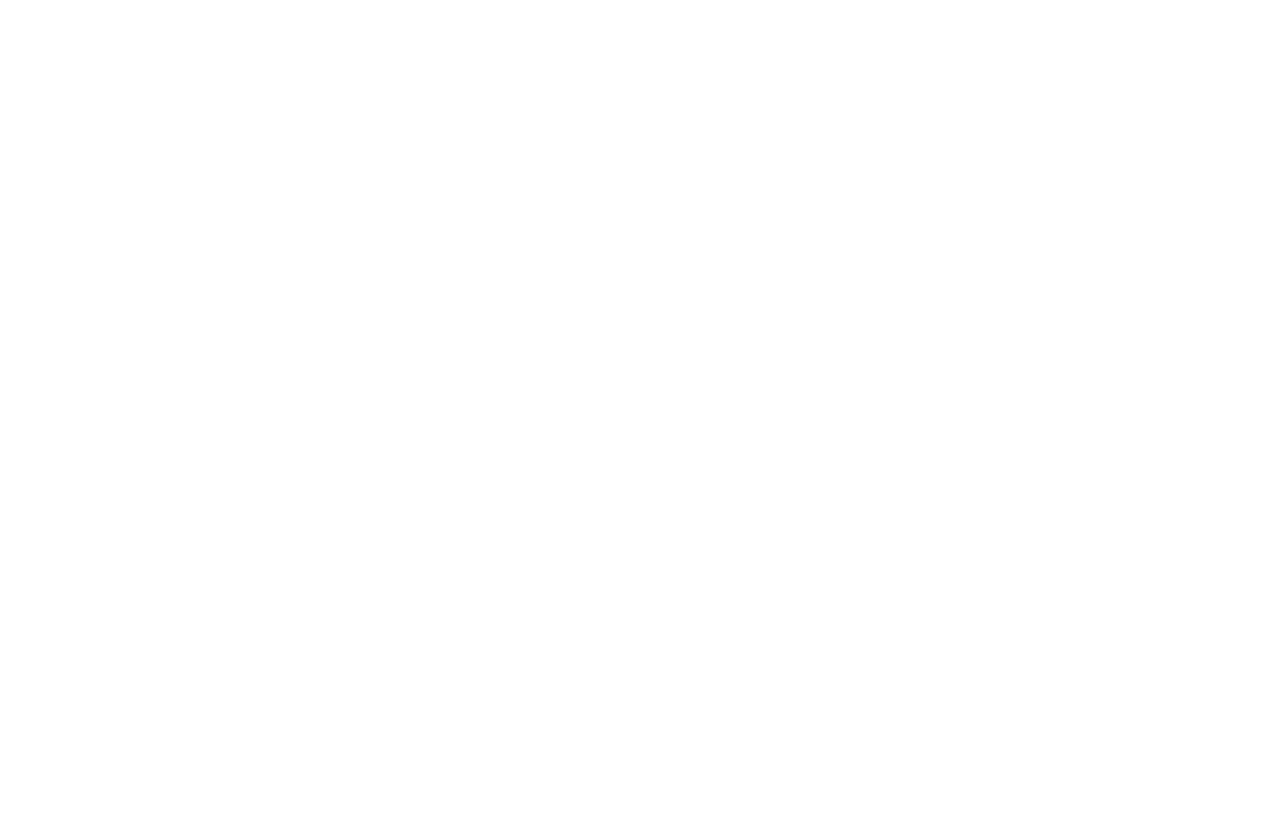
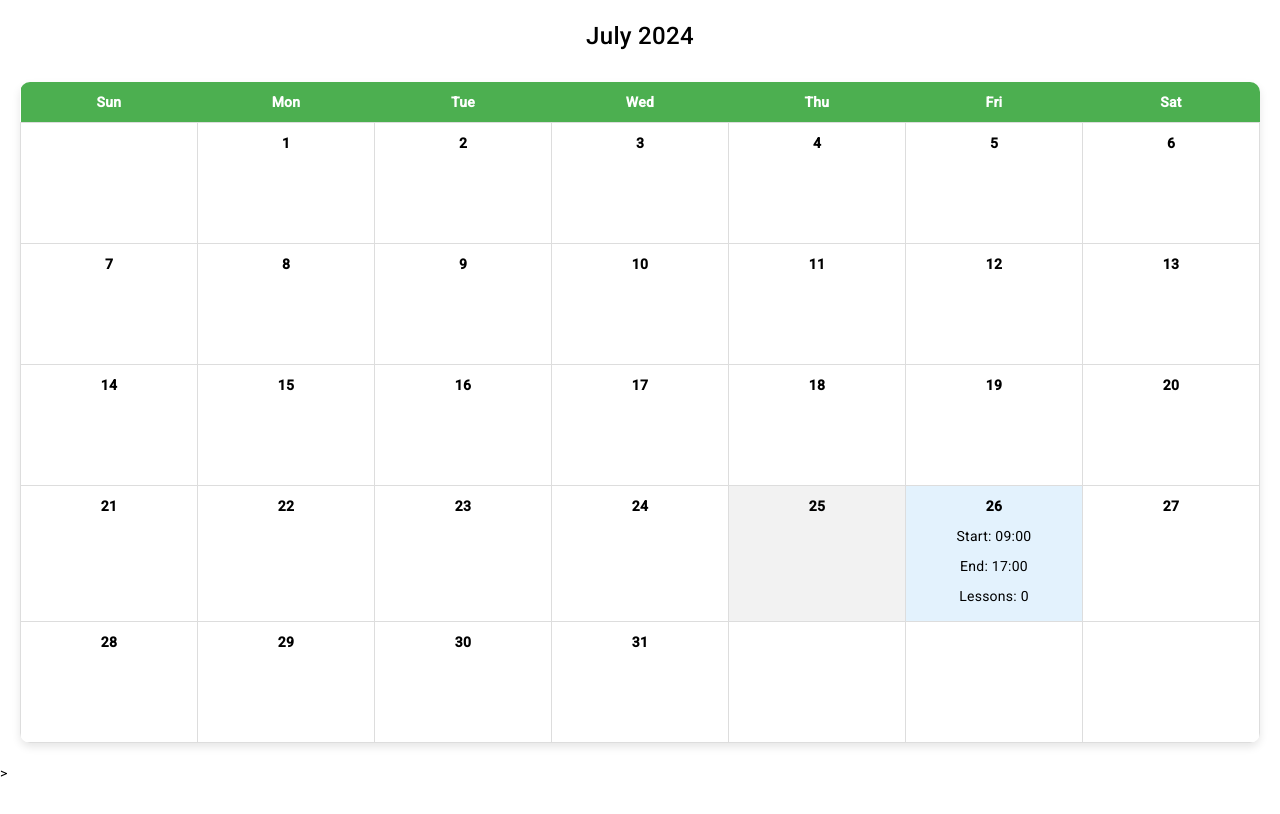
Before and after one commit to mihai22z/swim-scheduler-app, an Angular app in the folder frontend/: page /calendar in a window 1280 px wide. Before the commit this address led to /. Shown: the top 814 px of the page. Built offline with nearby package versions, Linux system fonts and the light colour scheme.

Commit message:
Create calendar and style it

```diff
--- a/frontend/src/app/app.routes.ts
+++ b/frontend/src/app/app.routes.ts
@@ -1,10 +1,12 @@
 import { Routes } from '@angular/router';
 import { ClientListComponent } from './components/client-list/client-list.component';
 import { ClientFormComponent } from './components/client-form/client-form.component';
+import { CalendarComponent } from './components/calendar/calendar.component';
 
 export const routes: Routes = [
   { path: 'clients', component: ClientListComponent },
   { path: 'clients/new', component: ClientFormComponent },
   { path: 'clients/:id', component: ClientFormComponent },
+  { path: 'calendar', component: CalendarComponent },
   { path: '', redirectTo: '/clients', pathMatch: 'full' },
 ];
--- a/frontend/src/app/components/calendar/calendar.component.css
+++ b/frontend/src/app/components/calendar/calendar.component.css
@@ -0,0 +1,63 @@
+table {
+  width: 100%;
+  border-collapse: collapse;
+  margin-top: 20px;
+}
+
+thead th {
+  background-color: #4caf50;
+  color: white;
+  padding: 10px;
+}
+
+tbody td {
+  border: 1px solid #ddd;
+  padding: 10px;
+  text-align: center;
+  vertical-align: top;
+  height: 100px;
+  width: 14.28%;
+}
+
+tbody td div {
+  display: flex;
+  flex-direction: column;
+  justify-content: space-between;
+  height: 100%;
+}
+
+tbody td span {
+  font-weight: bold;
+  margin-bottom: 5px;
+}
+
+tbody td div p {
+  margin: 5px 0;
+}
+
+.current-day {
+  background-color: #f2f2f2;
+  border: 2px solid #4caf50;
+}
+
+.workday {
+  background-color: #e3f2fd;
+}
+
+.calendar-container {
+  display: flex;
+  flex-direction: column;
+  align-items: center;
+  margin: 20px;
+}
+
+.calendar-header {
+  font-size: 24px;
+  margin-bottom: 10px;
+}
+
+.calendar-table {
+  box-shadow: 0 4px 8px rgba(0, 0, 0, 0.1);
+  border-radius: 10px;
+  overflow: hidden;
+}
--- a/frontend/src/app/components/calendar/calendar.component.html
+++ b/frontend/src/app/components/calendar/calendar.component.html
@@ -1 +1,37 @@
-<p>calendar works!</p>
+<div class="calendar-container">
+  <h2 class="calendar-header">{{ currentMonth | date : "MMMM yyyy" }}</h2>
+  <table class="calendar-table">
+    <thead>
+      <tr>
+        <th>Sun</th>
+        <th>Mon</th>
+        <th>Tue</th>
+        <th>Wed</th>
+        <th>Thu</th>
+        <th>Fri</th>
+        <th>Sat</th>
+      </tr>
+    </thead>
+    <tbody>
+      <tr *ngFor="let week of generateCalendar()">
+        <td
+          *ngFor="let day of week"
+          [ngClass]="{
+            'current-day': day && isCurrentDay(day),
+            workday: day && getWorkdayForDate(day)
+          }"
+        >
+          <div *ngIf="day">
+            <span>{{ day.getDate() }}</span>
+            <div *ngIf="getWorkdayForDate(day)">
+              <p>Start: {{ getWorkdayForDate(day)?.startTime }}</p>
+              <p>End: {{ getWorkdayForDate(day)?.endTime }}</p>
+              <p>Lessons: {{ getWorkdayForDate(day)?.lessons?.length }}</p>
+            </div>
+          </div>
+        </td>
+      </tr>
+    </tbody>
+  </table>
+</div>
+>
--- a/frontend/src/app/components/calendar/calendar.component.ts
+++ b/frontend/src/app/components/calendar/calendar.component.ts
@@ -1,10 +1,96 @@
 import { Component, OnInit } from '@angular/core';
+import { WorkdayService } from '../../services/workday.service';
+import { Workday } from '../../models/workday';
+import { CommonModule } from '@angular/common';
 
 @Component({
   selector: 'app-calendar',
   standalone: true,
-  imports: [],
+  imports: [CommonModule],
   templateUrl: './calendar.component.html',
   styleUrl: './calendar.component.css',
 })
-export class CalendarComponent {}
+export class CalendarComponent implements OnInit {
+  currentMonth: Date = new Date();
+  workdays: Workday[] = [];
+
+  constructor(private workdayService: WorkdayService) {}
+
+  ngOnInit(): void {
+    this.loadMockWorkdays();
+  }
+
+  loadWorkdays(): void {
+    this.workdayService.getWorkDays().subscribe((data: Workday[]) => {
+      this.workdays = data;
+    });
+  }
+
+  loadMockWorkdays(): void {
+    this.workdays = [
+      {
+        id: 1,
+        date: '2024-07-26',
+        startTime: '09:00',
+        endTime: '17:00',
+        lessons: [],
+      },
+    ];
+  }
+
+  getWorkdayForDate(date: Date): Workday | undefined {
+    return this.workdays.find(
+      (workday) => new Date(workday.date).toDateString() === date.toDateString()
+    );
+  }
+
+  generateCalendar(): (Date | null)[][] {
+    const firstDayOfMonth = new Date(
+      this.currentMonth.getFullYear(),
+      this.currentMonth.getMonth(),
+      1
+    );
+    const lastDayOfMonth = new Date(
+      this.currentMonth.getFullYear(),
+      this.currentMonth.getMonth() + 1,
+      0
+    );
+
+    const calendar: (Date | null)[][] = [];
+    let week: (Date | null)[] = [];
+
+    // Fill the first week with nulls up to the first day of the month
+    for (let i = 0; i < firstDayOfMonth.getDay(); i++) {
+      week.push(null);
+    }
+
+    // Fill the calendar with the actual days of the month
+    for (let day = 1; day <= lastDayOfMonth.getDate(); day++) {
+      week.push(
+        new Date(
+          this.currentMonth.getFullYear(),
+          this.currentMonth.getMonth(),
+          day
+        )
+      );
+      if (week.length === 7) {
+        calendar.push(week);
+        week = [];
+      }
+    }
+
+    // Fill the last week with nulls if it's not complete
+    if (week.length > 0) {
+      while (week.length < 7) {
+        week.push(null);
+      }
+      calendar.push(week);
+    }
+
+    return calendar;
+  }
+
+  isCurrentDay(day: Date): boolean {
+    return day.toDateString() === new Date().toDateString();
+  }
+}
```
